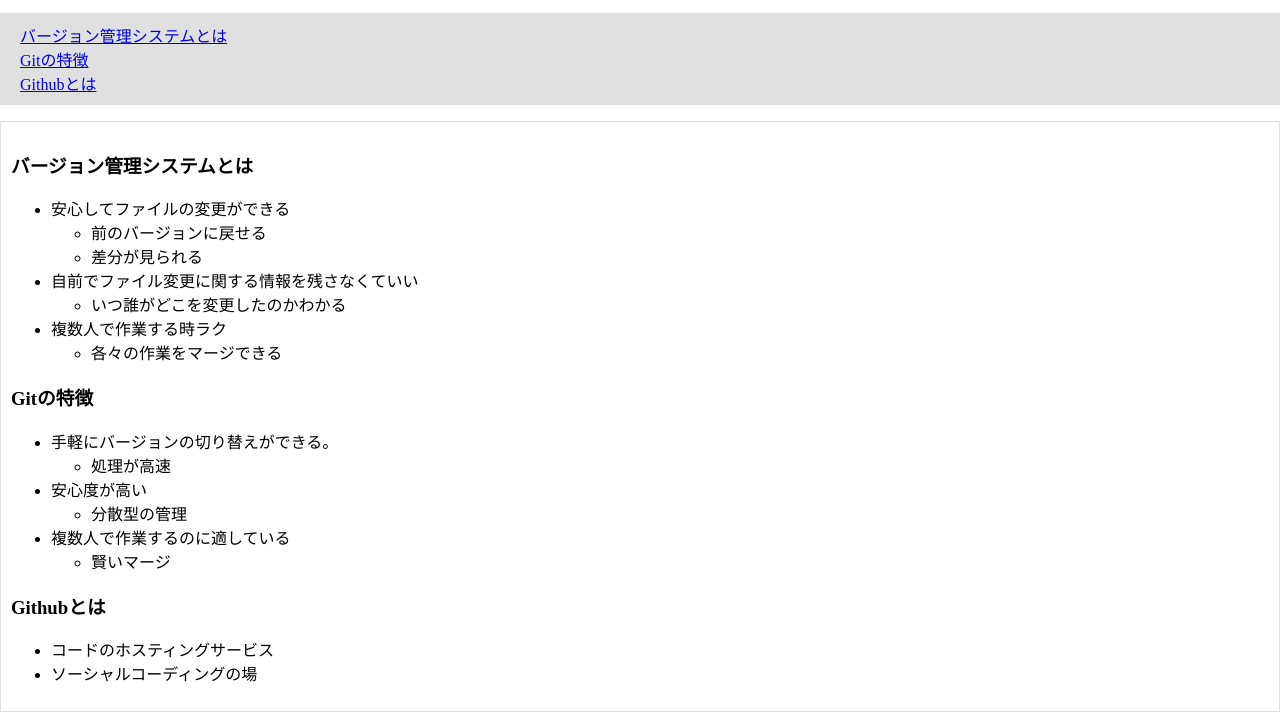
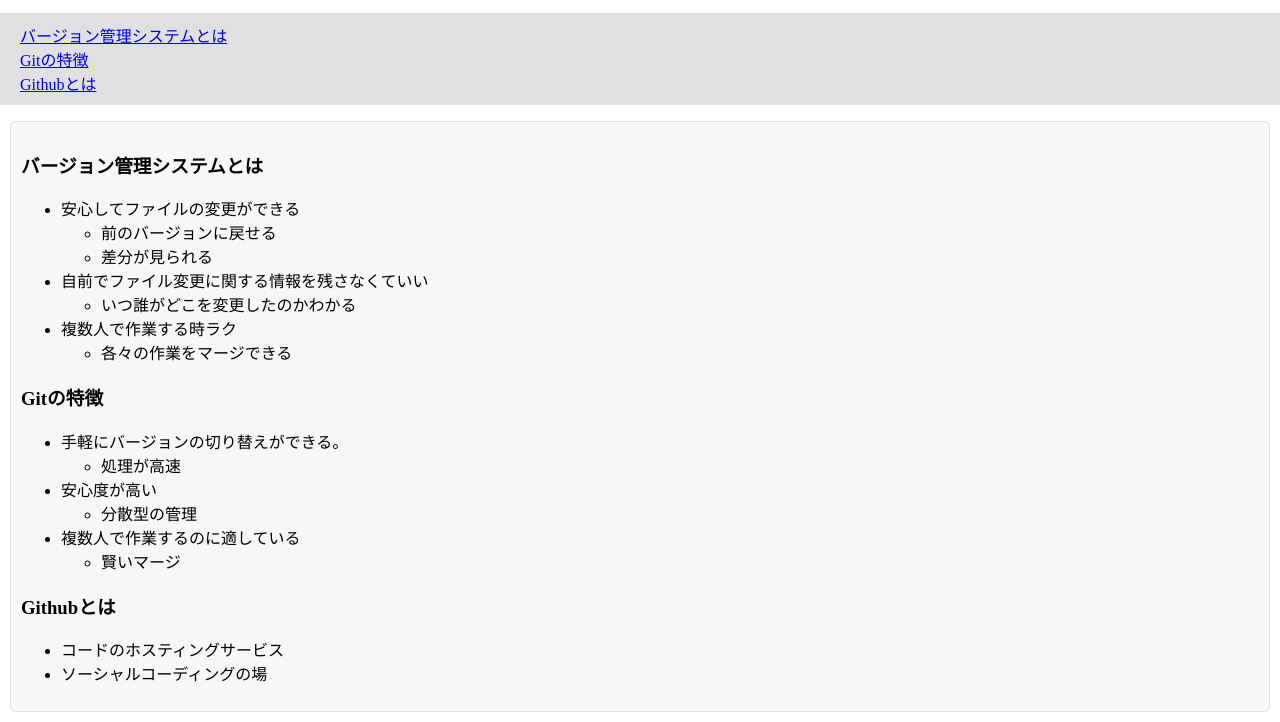
Before and after one commit to ayumihashimoto/git_practice, a plain HTML site: page index.html in a window 1280 px wide. Shown: the part 103-825 px from the top of the page. Drawn offline with Linux system fonts and the light colour scheme.

Commit message:
文章中央に表示

```diff
--- a/css/common.css
+++ b/css/common.css
@@ -27,7 +27,9 @@ nav ul a li {
 }
 
 article {
-  margin-top: 10px;
+  margin: 0 10px 10px;
   padding: 10px;
   border: 1px solid #e0e0e0;
+  border-radius: 5px;
+  background: #f7f7f7;
 }
```
